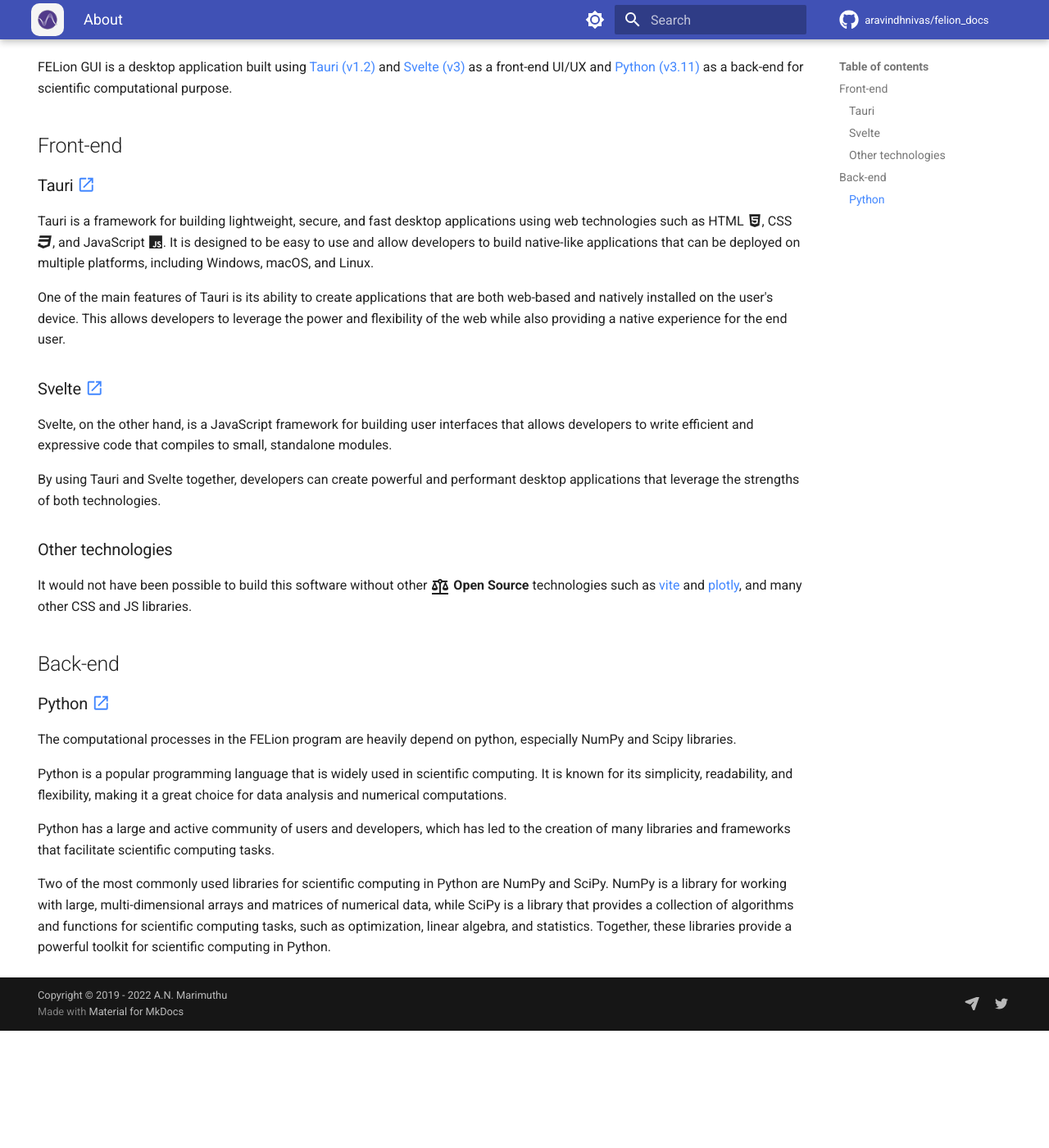
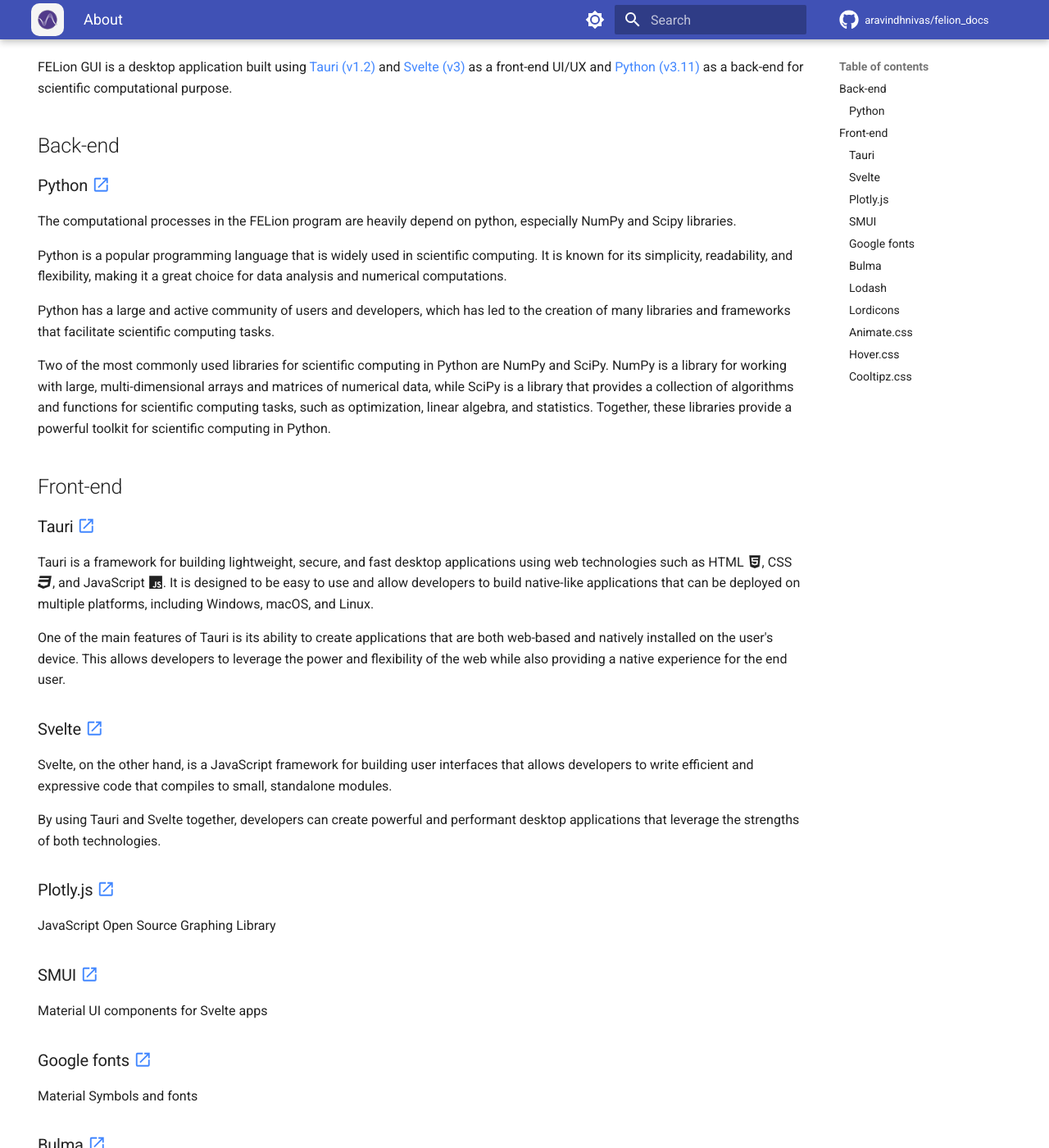
Before and after one commit to aravindhnivas/felion_docs, an MkDocs documentation site: the page built from docs/about.md, in a window 1280 px wide and 1400 px high, scrolled down 210 px. Shown: the whole window at 82% size. Built offline with MkDocs 1.6.1 and Material for MkDocs 9.7.7, drawn with Linux system fonts in a browser that asks for light colours; comment, search, counter and statistics services are not loaded; before the commit the page ends 1467 px from its top, so only the background shows below that; some of the changed lines change nothing that is shown; some of the changed text lies outside the part shown.

Commit message:
Update about.md

```diff
--- a/docs/about.md
+++ b/docs/about.md
@@ -6,6 +6,18 @@
 # About
 
 FELion GUI is a desktop application built using [Tauri (v1.2)](https://tauri.app) and [Svelte (v3)](https://svelte.dev) as a front-end UI/UX and [Python (v3.11)](https://python.org) as a back-end for scientific computational purpose.
+
+## Back-end
+
+### Python [:material-open-in-new:](https://python.org){:target="_blank"}
+
+The computational processes in the FELion program are heavily depend on python, especially NumPy and Scipy libraries.
+
+Python is a popular programming language that is widely used in scientific computing. It is known for its simplicity, readability, and flexibility, making it a great choice for data analysis and numerical computations.
+
+Python has a large and active community of users and developers, which has led to the creation of many libraries and frameworks that facilitate scientific computing tasks.
+
+Two of the most commonly used libraries for scientific computing in Python are NumPy and SciPy. NumPy is a library for working with large, multi-dimensional arrays and matrices of numerical data, while SciPy is a library that provides a collection of algorithms and functions for scientific computing tasks, such as optimization, linear algebra, and statistics. Together, these libraries provide a powerful toolkit for scientific computing in Python.
 
 ## Front-end
 
@@ -21,18 +33,38 @@
 
 By using Tauri and Svelte together, developers can create powerful and performant desktop applications that leverage the strengths of both technologies.
 
-### Other technologies
+### Plotly.js [:material-open-in-new:](https://plotly.com/javascript/){:target="_blank"}
 
-It would not have been possible to build this software without other :material-scale-balance:{ .lg .middle } __Open Source__ technologies such as [vite](https://vitejs.dev/){:target="_blank"} and [plotly](https://plotly.com/javascript/){:target="_blank"}, and many other CSS and JS libraries.
+JavaScript Open Source Graphing Library
 
-## Back-end
+### SMUI [:material-open-in-new:](https://sveltematerialui.com/){:target="_blank"}
 
-### Python [:material-open-in-new:](https://python.org){:target="_blank"}
+Material UI components for Svelte apps
 
-The computational processes in the FELion program are heavily depend on python, especially NumPy and Scipy libraries.
+### Google fonts [:material-open-in-new:](https://fonts.google.com/icons/){:target="_blank"}
 
-Python is a popular programming language that is widely used in scientific computing. It is known for its simplicity, readability, and flexibility, making it a great choice for data analysis and numerical computations.
+Material Symbols and fonts
 
-Python has a large and active community of users and developers, which has led to the creation of many libraries and frameworks that facilitate scientific computing tasks.
+### Bulma [:material-open-in-new:](https://bulma.io/){:target="_blank"}
 
-Two of the most commonly used libraries for scientific computing in Python are NumPy and SciPy. NumPy is a library for working with large, multi-dimensional arrays and matrices of numerical data, while SciPy is a library that provides a collection of algorithms and functions for scientific computing tasks, such as optimization, linear algebra, and statistics. Together, these libraries provide a powerful toolkit for scientific computing in Python.
+the modern CSS framework that just works
+
+### Lodash [:material-open-in-new:](https://lodash.com/){:target="_blank"}
+
+A modern JavaScript utility library delivering modularity, performance & extras
+
+### Lordicons [:material-open-in-new:](https://lordicon.com/){:target="_blank"}
+
+Animated icons by Lordicon.com
+
+### Animate.css [:material-open-in-new:](undefined){:target="_blank"}
+
+Just-add-water CSS animations
+
+### Hover.css [:material-open-in-new:](https://github.com/IanLunn/Hover){:target="_blank"}
+
+A collection of CSS3 powered hover effects
+
+### Cooltipz.css [:material-open-in-new:](https://github.com/jackdomleo7/Cooltipz.css){:target="_blank"}
+
+Cool customisable tooltips made from pure CSS
```
